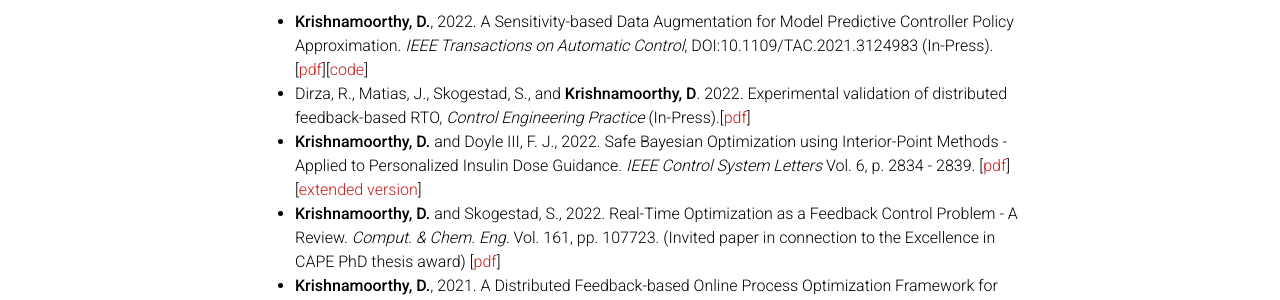
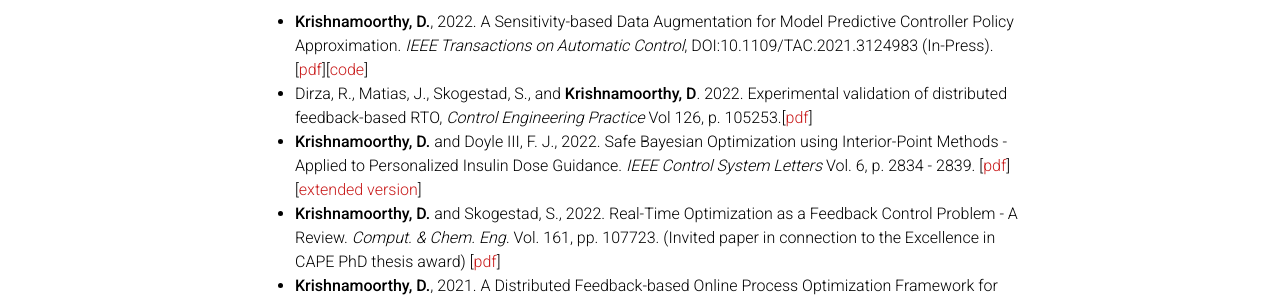
Before and after one commit to dinesh-krishnamoorthy/dinesh-krishnamoorthy.github.io, a Jekyll site: the page built from _pages/publications.md, in a window 1280 px wide and 900 px high. Shown: the part 369-669 px from the top of the window. Built offline with Jekyll 4.4.1, drawn with Linux system fonts in a browser that asks for light colours; comment, search, counter and statistics services are not loaded; a style sheet for code colours, icons or effects is not loaded.

Commit message:
Update publications.md

```diff
--- a/_pages/publications.md
+++ b/_pages/publications.md
@@ -17,7 +17,7 @@ nav_order: 2
 ### Journal Publications
 
 * **Krishnamoorthy, D.**, 2022. A Sensitivity-based Data Augmentation for Model Predictive Controller Policy Approximation. _IEEE Transactions on Automatic Control_, DOI:10.1109/TAC.2021.3124983 (In-Press). [[pdf](https://arxiv.org/pdf/2009.07398.pdf)][[code](https://github.com/dinesh-krishnamoorthy/Sensitivity-DataAugmentation)]
-* Dirza, R., Matias, J., Skogestad, S., and **Krishnamoorthy, D**. 2022. Experimental validation of distributed feedback-based RTO, _Control Engineering Practice_ (In-Press).[[pdf](https://www.dropbox.com/s/z9xmgslsw6jic22/DFRTO_ExperimentalValidation.pdf?dl=0)]
+* Dirza, R., Matias, J., Skogestad, S., and **Krishnamoorthy, D**. 2022. Experimental validation of distributed feedback-based RTO, _Control Engineering Practice_ Vol 126, p. 105253.[[pdf](https://www.dropbox.com/s/z9xmgslsw6jic22/DFRTO_ExperimentalValidation.pdf?dl=0)]
 * **Krishnamoorthy, D.** and Doyle III, F. J., 2022. Safe Bayesian Optimization using Interior-Point Methods - Applied to Personalized Insulin Dose Guidance. _IEEE Control System Letters_ Vol. 6, p. 2834 - 2839. [[pdf](https://arxiv.org/pdf/2205.02327.pdf)][[extended version](https://arxiv.org/abs/2205.02327)]
 * **Krishnamoorthy, D.** and Skogestad, S., 2022. Real-Time Optimization as a Feedback Control Problem - A Review. _Comput. & Chem. Eng._ Vol. 161, pp. 107723. (Invited  paper in connection to the Excellence in CAPE PhD thesis award) [[pdf](https://www.sciencedirect.com/science/article/pii/S0098135422000655?via%3Dihub)]
 * **Krishnamoorthy, D.**, 2021. A Distributed Feedback-based Online Process Optimization Framework for Optimal Resource Sharing. _J. Proc. Control_, Vol 97, p.72-83. [[pdf](https://reader.elsevier.com/reader/sd/pii/S0959152420303218?token=BF7B06C2202309BCC59F67FDE8D249ABC56702E414F6BFE3866AA54EC9898B9C4C2351EA41E83D2E7B842E3ABE7046F8&originRegion=eu-west-1&originCreation=20220710182634)][[Code](https://github.com/dinesh-krishnamoorthy/Industrial-Symbiosis/tree/master/Feedback_DistRTO_AL)]
```
